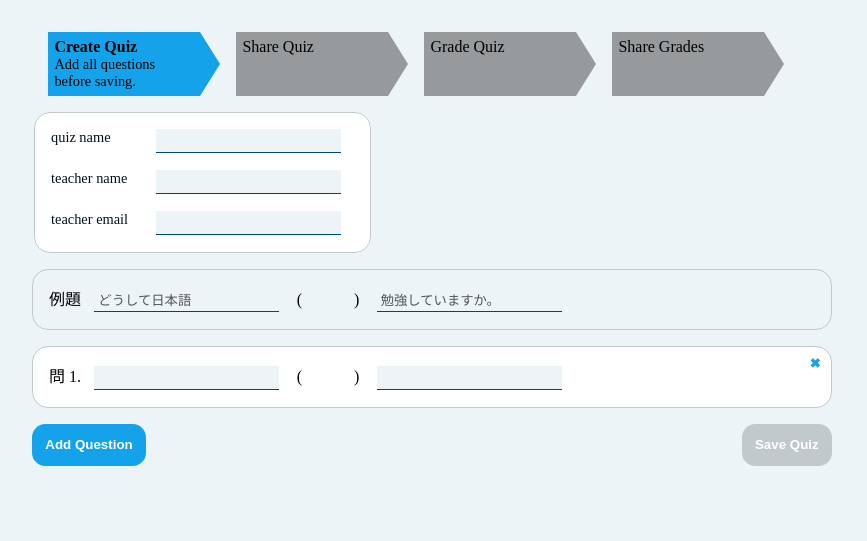
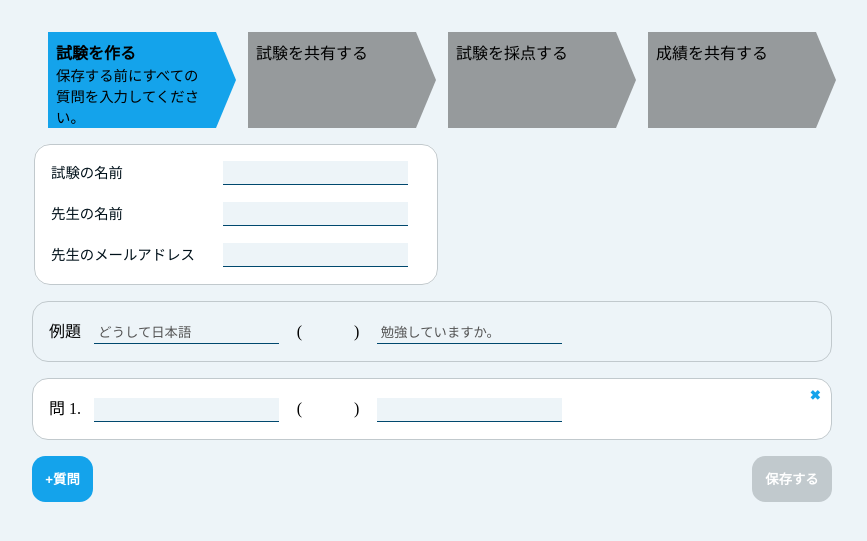
Before and after one commit to JTBooth/homework, a Flask app: page / in a window 1280 px wide. Shown: the part 70-611 px from the top of the page, without its empty margins (208-1075 px from the left). Run offline with Flask 2, Linux system fonts and the light colour scheme.

Commit message:
translate, flexy arrows

```diff
--- a/static/styles/styles.css
+++ b/static/styles/styles.css
@@ -181,13 +181,14 @@ table {
   max-width: 800px;
   width: 100%;
   margin: 0 auto;
+  display: flex;
 }
 
 .arrow {
   display: inline-block;
-  width: calc(25% - 3em);
-  padding: 0.4em;
-  height: 4em;
+  width: calc(25% - 1em);
+  padding: 0.5em;
+  height: 6em;
   margin: 1em;
   background-color: var(--light-accent-color);
   box-sizing: border-box;
@@ -198,7 +199,7 @@ table {
 .arrow::after {
   border-style: solid;
   border-color: transparent transparent transparent var(--light-accent-color);
-  border-width: 2em 0 2em 20px;
+  border-width: 3em 0 3em 20px;
   width: 0px;
   height: 0px;
   position: absolute;
--- a/templates/index.html
+++ b/templates/index.html
@@ -14,26 +14,26 @@
       <div class="arrow-bar">
         <div class="arrow active">
           <div class="stack">
-            <span class="arrow-header">Create Quiz</span>
-            <span class="arrow-body">Add all questions before saving.</span>
+            <span class="arrow-header">試験を作る</span>
+            <span class="arrow-body">保存する前にすべての質問を入力してください。</span>
           </div>
         </div>
-        <div class="arrow upcoming">Share Quiz</div>
-        <div class="arrow upcoming">Grade Quiz</div>
-        <div class="arrow upcoming">Share Grades</div>
+        <div class="arrow upcoming">試験を共有する</div>
+        <div class="arrow upcoming">試験を採点する</div>
+        <div class="arrow upcoming">成績を共有する</div>
       </div>
       <form action="{{ url_for('create_quiz') }}" method="POST" id="make-quiz-form" class="quiz">
         <fieldset>
           <div>
-            <label>quiz name</label>
+            <label>試験の名前</label>
             <input type="text" name="header-quiz_name" oninput="trackInput('index', 'header-quiz_name', this.value)">
           </div>
           <div>
-            <label>teacher name</label>
+            <label>先生の名前</label>
             <input type="text" name="header-teacher_name" oninput="trackInput('index', 'header-teacher_name', this.value)">
           </div>
           <div>
-            <label>teacher email</label>
+            <label>先生のメールアドレス</label>
             <input type="text" name="header-teacher_email" oninput="trackInput('index', 'header-teacher_email', this.value)">
           </div>
         </fieldset>
@@ -42,10 +42,10 @@
           <li is="quiz-question"></li>
         </ol>
         <div class="button-bar">
-          <button type="button" onclick="addQuestion(event)">Add Question</button>
+          <button type="button" onclick="addQuestion(event)">+質問</button>
           <button type="submit" id="submit-button" disabled>
-            Save Quiz
-            <span class="disabled-tooltip">Quiz name, teacher name, and teacher email are required.</span>
+            保存する
+            <span class="disabled-tooltip"></span>
           </input>
         </div>
       </form>
```
Also changed, not shown: templates/feedback.html (+5 -5 lines), templates/grade.html (+13 -12 lines), templates/links.html (+8 -10 lines), templates/take_quiz.html (+5 -5 lines).
